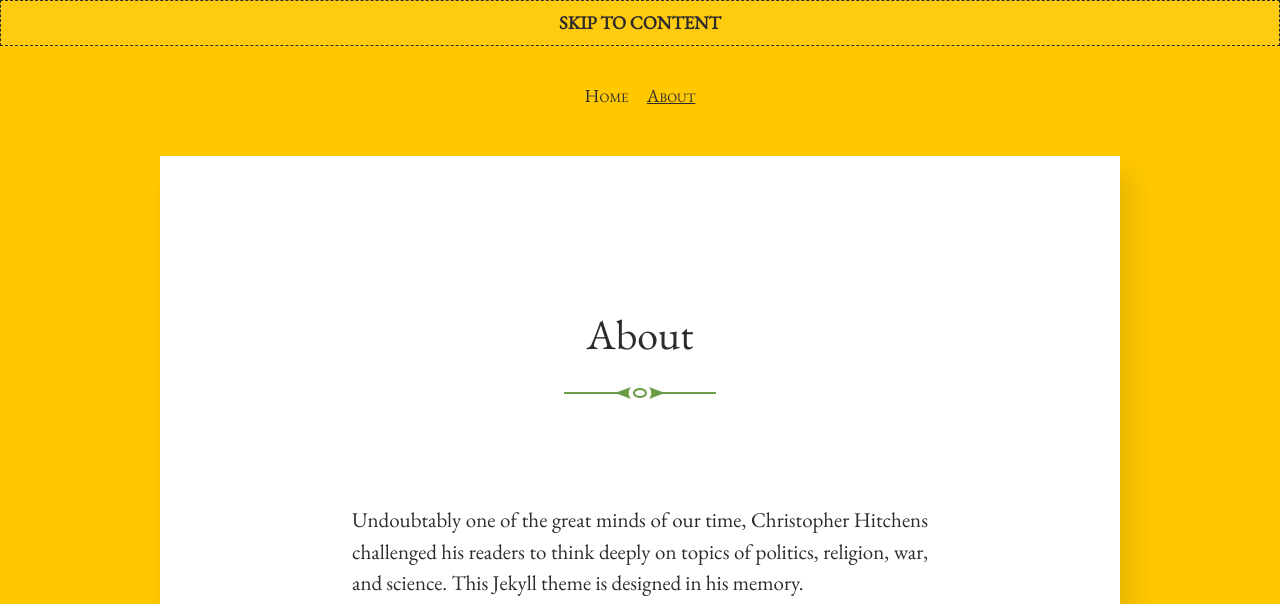
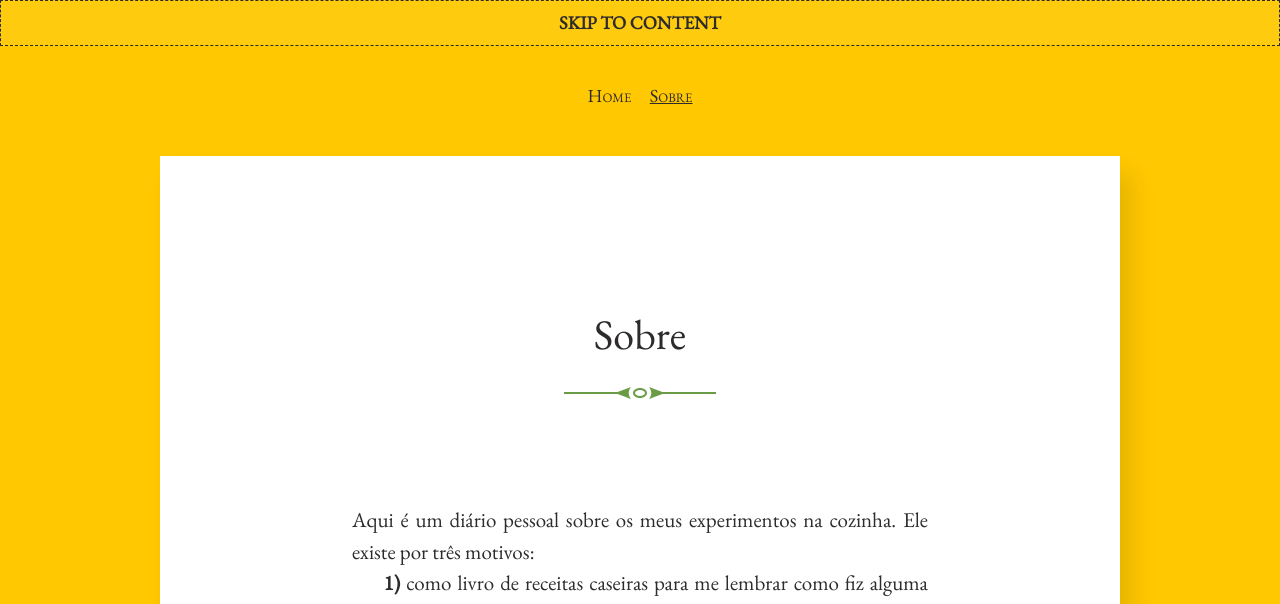
Before and after one commit to tibroc/botanica-aplicada, a Jekyll site: the page built from about.md, in a window 1280 px wide. Shown: the top 604 px of the page. Built offline with Jekyll 4.4.1, drawn with Linux system fonts in a browser that asks for light colours; some of the changed text lies outside the part shown.

Commit message:
added about

```diff
--- a/_data/menu.yml
+++ b/_data/menu.yml
@@ -1,2 +1,2 @@
-- title: About
+- title: Sobre
   url: /about.html
--- a/about.md
+++ b/about.md
@@ -1,17 +1,28 @@
 ---
 layout: post
-title: About
+title: Sobre
 ---
 
-Undoubtably one of the great minds of our time, Christopher Hitchens challenged his readers to think deeply on topics of politics, religion, war, and science. This Jekyll theme is designed in his memory.
+Aqui é um diário pessoal sobre os meus experimentos na cozinha.
+Ele existe por três motivos:
+
+**1)** como livro de receitas caseiras para me lembrar como fiz alguma coisa no passado;
+**2)** para poder facilmente compartilhar receitas;
+**3)** para eu aprender melhor escrever em português (que não é o meu idioma materno).
+
+Eu cozinho como hobby, então eu uso como base o trabalho de muitos profissionais
+que se dedicam à uma cozinha boa e artesanal.
+Na dúvida sempre vou indicar onde achei a receita original se eu usar o trabalho de outros como inspiração.
+
+Eu escolhi o nome do blog porque o reino vegetal tem
+[uma diversidade gigante de metabólitos](https://www.sciencedirect.com/science/article/abs/pii/S1360138518302115).
+Esta diversidade gera uma gama imensa de sabores e aromas que podemos usar na cozinha
+– e é isso que me da prazer de explorar cozinhando.
+Então a maioria das receitas vão ser vegetarianas, mas não exclusivamente.
 
 <figure>
-  <img alt="Christopher Hitchens" src="https://upload.wikimedia.org/wikipedia/commons/6/63/Christopher_Hitchens_2008-04-24_001.jpg" />
+  <img alt="Mercado" src="assets/images/mercado.JPG" />
   <figcaption>
-    Photo by Fri Tanke and licensed under the <a href="https://creativecommons.org/licenses/by/3.0/deed.en">Creative Commons Attribution 3.0 Unported</a> license.
+    Mercado em Santiago de Chile, 2009 – license: <a href="https://creativecommons.org/licenses/by/4.0/">Creative Commons BY 4.0</a>.
   </figcaption>
 </figure>
-
-From [Wikipedia](https://en.wikipedia.org/wiki/Christopher_Hitchens):
-
->Christopher Eric Hitchens (13 April 1949 – 15 December 2011) was an Anglo-American author, columnist, essayist, orator, religious and literary critic, social critic, and journalist. Hitchens was the author, co-author, editor or co-editor of over 30 books, including five collections of essays on culture, politics and literature. A staple of public discourse, his confrontational style of debate made him both a lauded intellectual and a controversial public figure. He contributed to New Statesman, The Nation, The Weekly Standard, The Atlantic, London Review of Books, The Times Literary Supplement, Slate, Free Inquiry and Vanity Fair.
```
Also changed, not shown: 1 other file.
